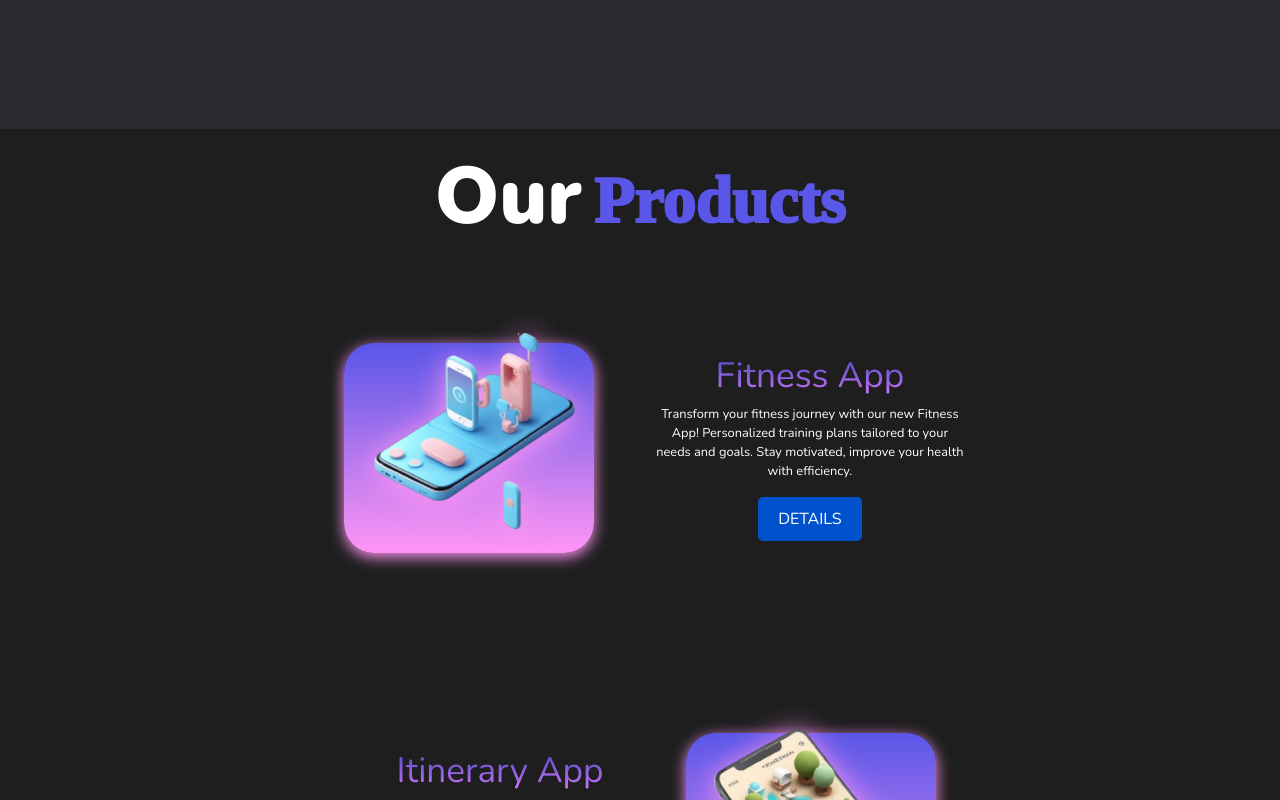
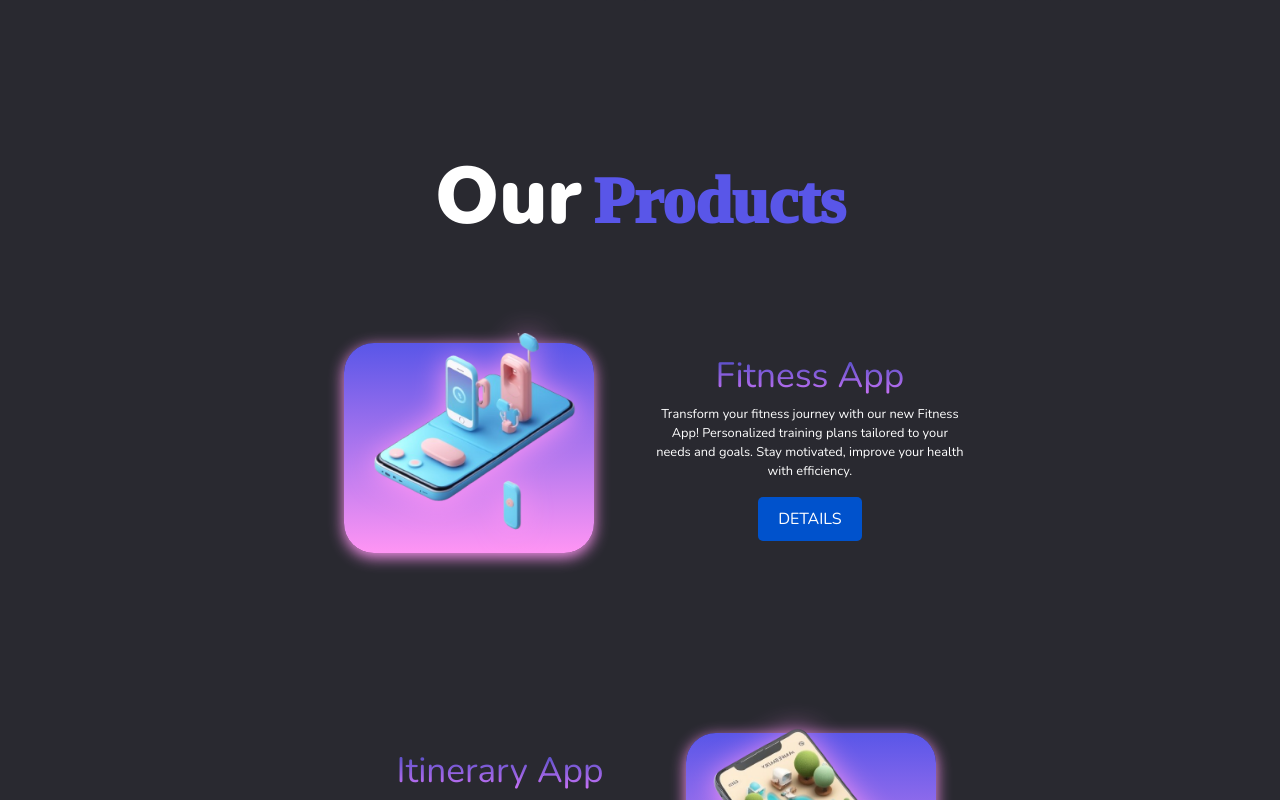
Before and after one commit to ahmeda110/NextRipple-Website, a React (Create React App) app: page / in a window 1280 px wide. Shown: the part 2860-3660 px from the top of the page. Built offline with nearby package versions, Linux system fonts and the light colour scheme; a web font is replaced by a local one.

Commit message:
Update Products.module.css

```diff
--- a/src/pages/Products.module.css
+++ b/src/pages/Products.module.css
@@ -5,7 +5,7 @@
     display: flex;
     flex-direction: column;
     align-items: center;
-    background: #1e1e1e;
+    background: #292930;
     padding: 20px;
     width: 100%;
 }
```
